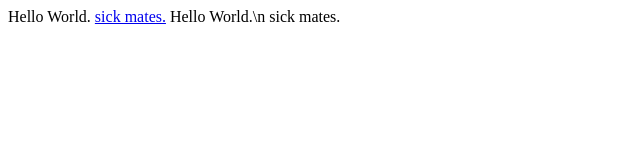
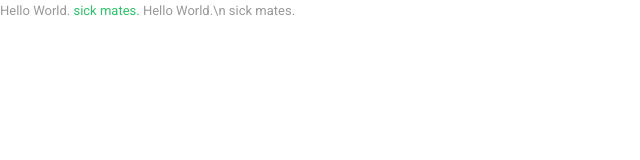
Before and after one commit to samzx/TAD, a plain HTML site: page index.html in a window 1280 px wide. Shown: the whole page, without its empty margins (0-640 px from the left). Drawn offline with Linux system fonts and the light colour scheme.

Commit message:
Add CSS
adding CSS

```diff
--- a/index.html
+++ b/index.html
@@ -1,6 +1,7 @@
 <!DOCTYPE html>
 <html>
 <head>
+<link rel="stylesheet" href="template.css" type="text/css" />
     Hello World.
     <a href="./signup.html">sick mates.</a>
     Hello World.\n
```
Also changed, not shown: signup.html (+1 -0 lines).
